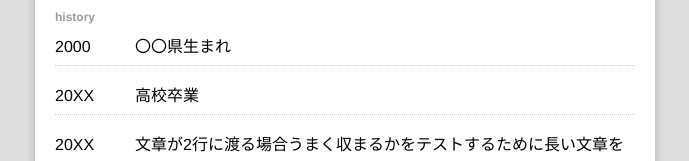
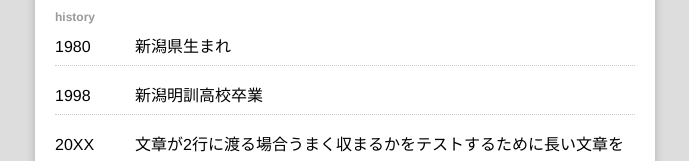
Before and after one commit to KUAD-XtechDesign/simple-page2023-xtd-shira, a plain HTML site: page index.html in a window 1280 px wide. Shown: the part 453-614 px from the top of the page, without its empty margins (295-984 px from the left). Drawn offline with Linux system fonts and the light colour scheme.

Commit message:
Update index.html

```diff
--- a/index.html
+++ b/index.html
@@ -23,8 +23,8 @@
 
         <h2 class="title">history</h2>
         <ul class="history_list">
-          <li><div class="year">2000</div><div class="txt">〇〇県生まれ</div></li>
-          <li><div class="year">20XX</div><div class="txt">高校卒業</div></li>
+          <li><div class="year">1980</div><div class="txt">新潟県生まれ</div></li>
+          <li><div class="year">1998</div><div class="txt">新潟明訓高校卒業</div></li>
           <li><div class="year">20XX</div><div class="txt">文章が2行に渡る場合うまく収まるかをテストするために長い文章を書いてみるなど</div></li>
           <li><div class="year">現在</div><div>在学中</div></li>
         </ul>
```
